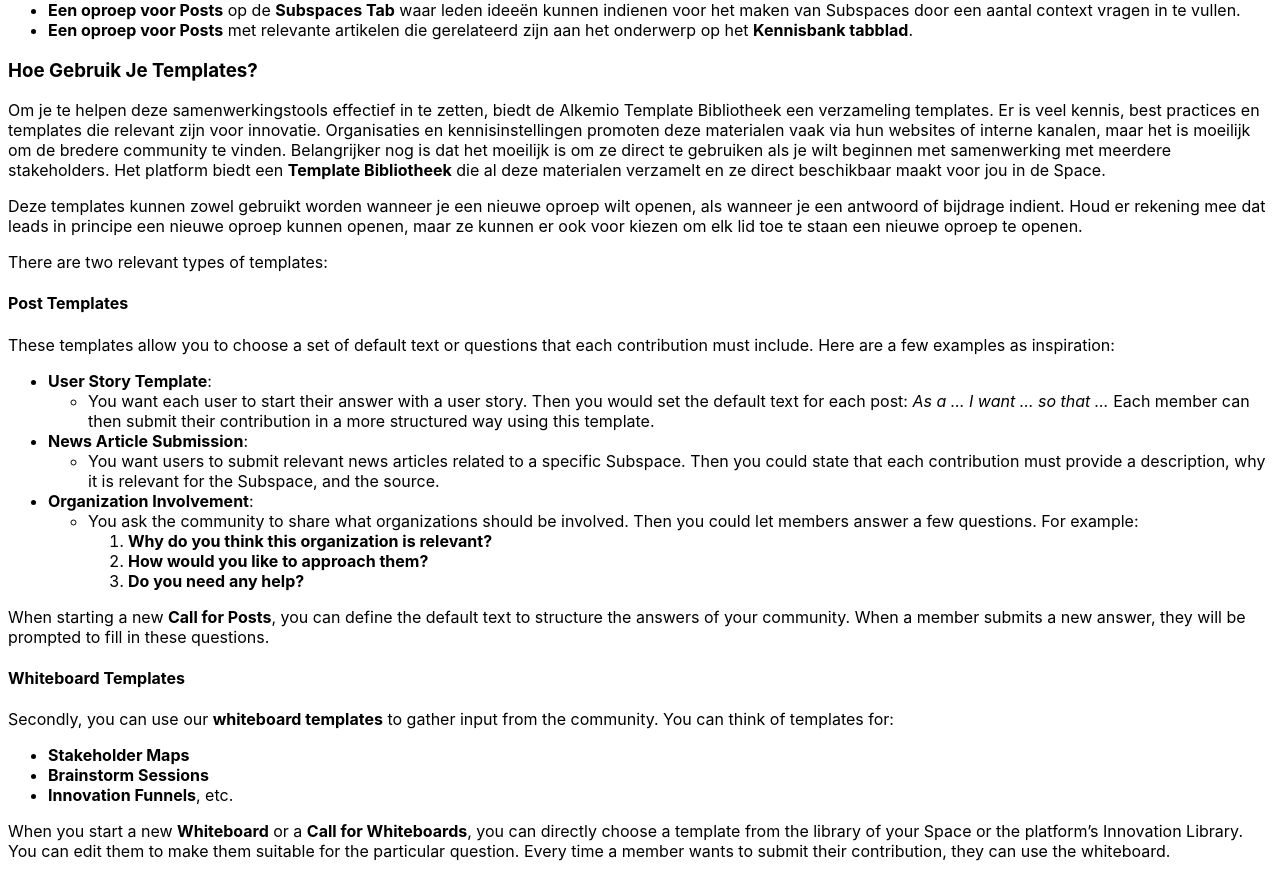
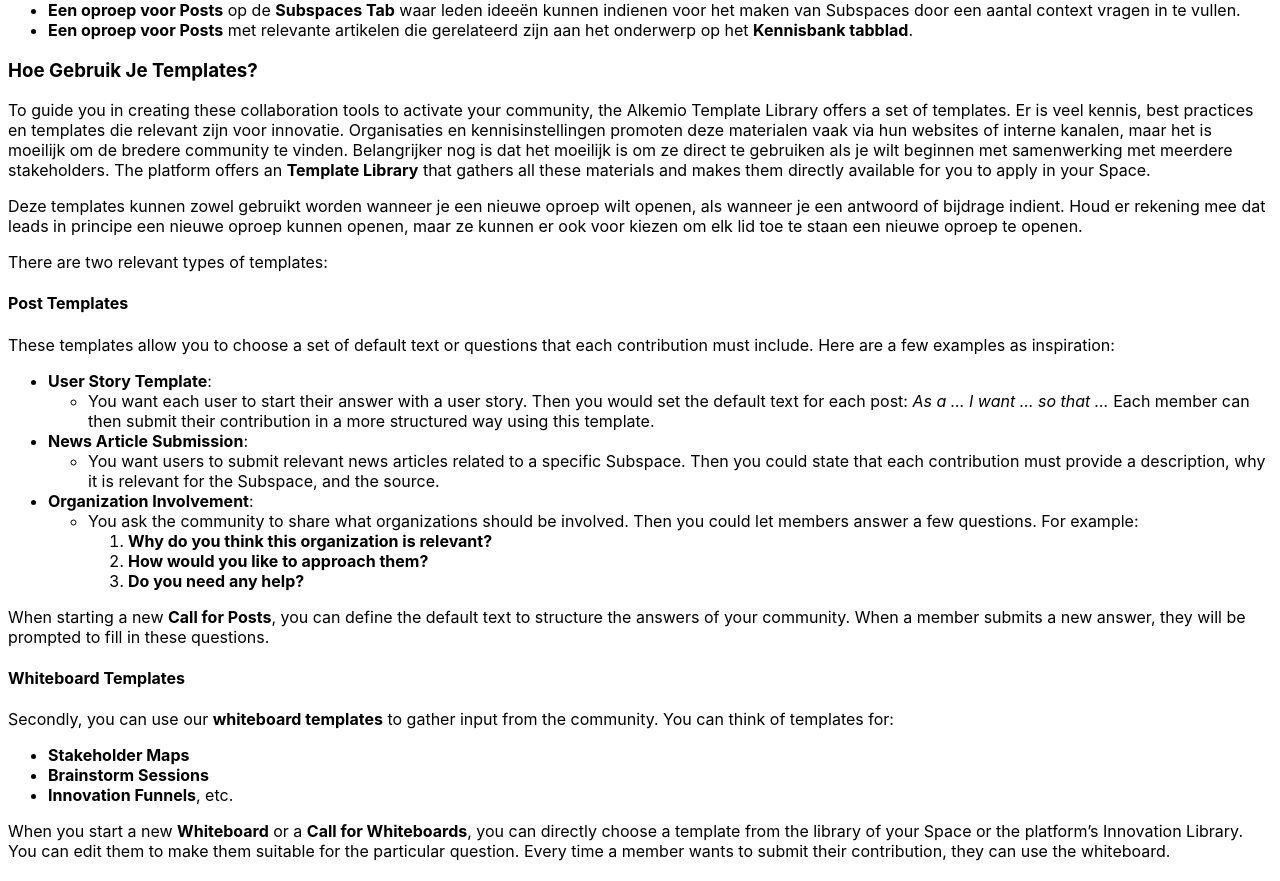
Before and after one commit to alkem-io/documentation, a Next.js app: page /documentation/features/collaboration-tool.nl-NL in a window 1280 px wide. Shown: the part 1237-2118 px from the top of the page. Built offline with nearby package versions, Linux system fonts and the light colour scheme.

Commit message:
New translations collaboration-tool.en-us.mdx (Dutch)

```diff
--- a/pages/features/collaboration-tool.nl-NL.mdx
+++ b/pages/features/collaboration-tool.nl-NL.mdx
@@ -53,7 +53,7 @@ Hosts kunnen deze tools op elke pagina in de Space inzetten,  precies daar waar
 
 ### Hoe Gebruik Je Templates?
 
-Om je te helpen deze samenwerkingstools effectief in te zetten, biedt de Alkemio Template Bibliotheek een verzameling templates. Er is veel kennis, best practices en templates die relevant zijn voor innovatie. Organisaties en kennisinstellingen promoten deze materialen vaak via hun websites of interne kanalen, maar het is moeilijk om de bredere community te vinden. Belangrijker nog is dat het moeilijk is om ze direct te gebruiken als je wilt beginnen met samenwerking met meerdere stakeholders. Het platform biedt een **Template Bibliotheek** die al deze materialen verzamelt en ze direct beschikbaar maakt voor jou in de Space.
+To guide you in creating these collaboration tools to activate your community, the Alkemio Template Library offers a set of templates. Er is veel kennis, best practices en templates die relevant zijn voor innovatie. Organisaties en kennisinstellingen promoten deze materialen vaak via hun websites of interne kanalen, maar het is moeilijk om de bredere community te vinden. Belangrijker nog is dat het moeilijk is om ze direct te gebruiken als je wilt beginnen met samenwerking met meerdere stakeholders. The platform offers an **Template Library** that gathers all these materials and makes them directly available for you to apply in your Space.
 
 Deze templates kunnen zowel gebruikt worden wanneer je een nieuwe oproep wilt openen, als wanneer je een antwoord of bijdrage indient. Houd er rekening mee dat leads in principe een nieuwe oproep kunnen openen, maar ze kunnen er ook voor kiezen om elk lid toe te staan een nieuwe oproep te openen.
 
```
